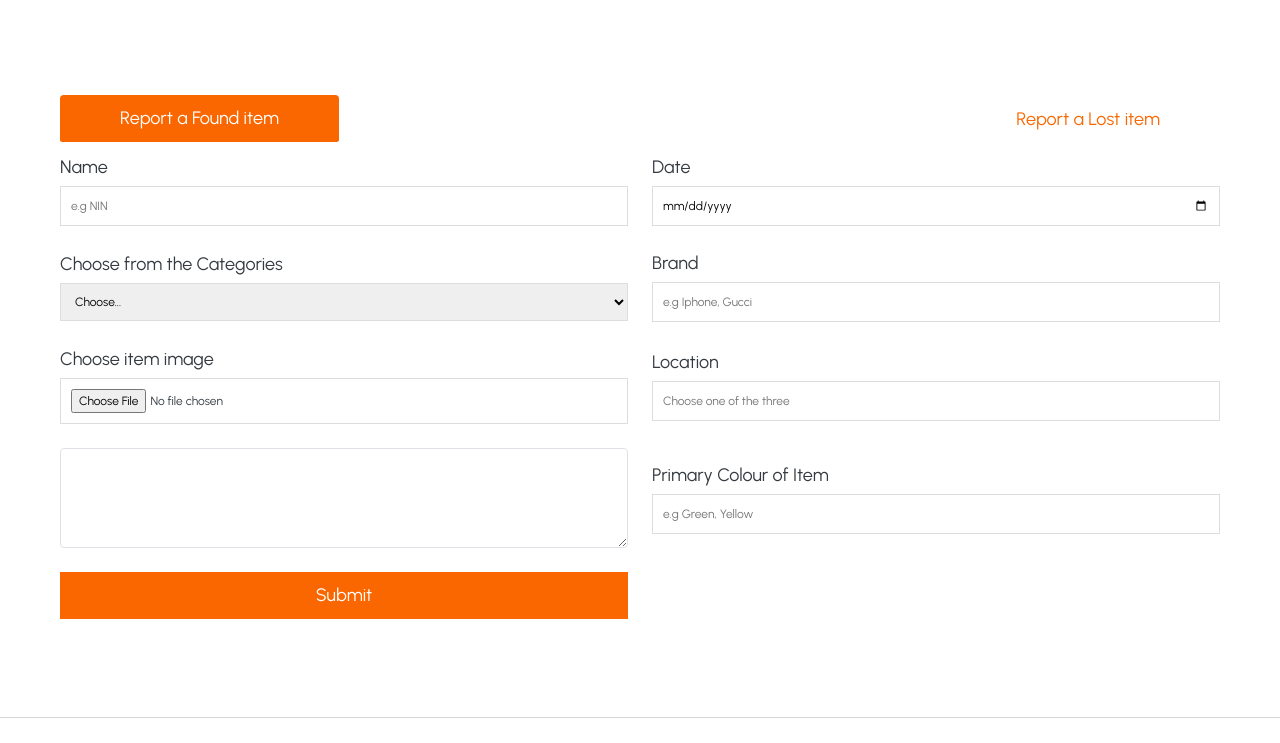
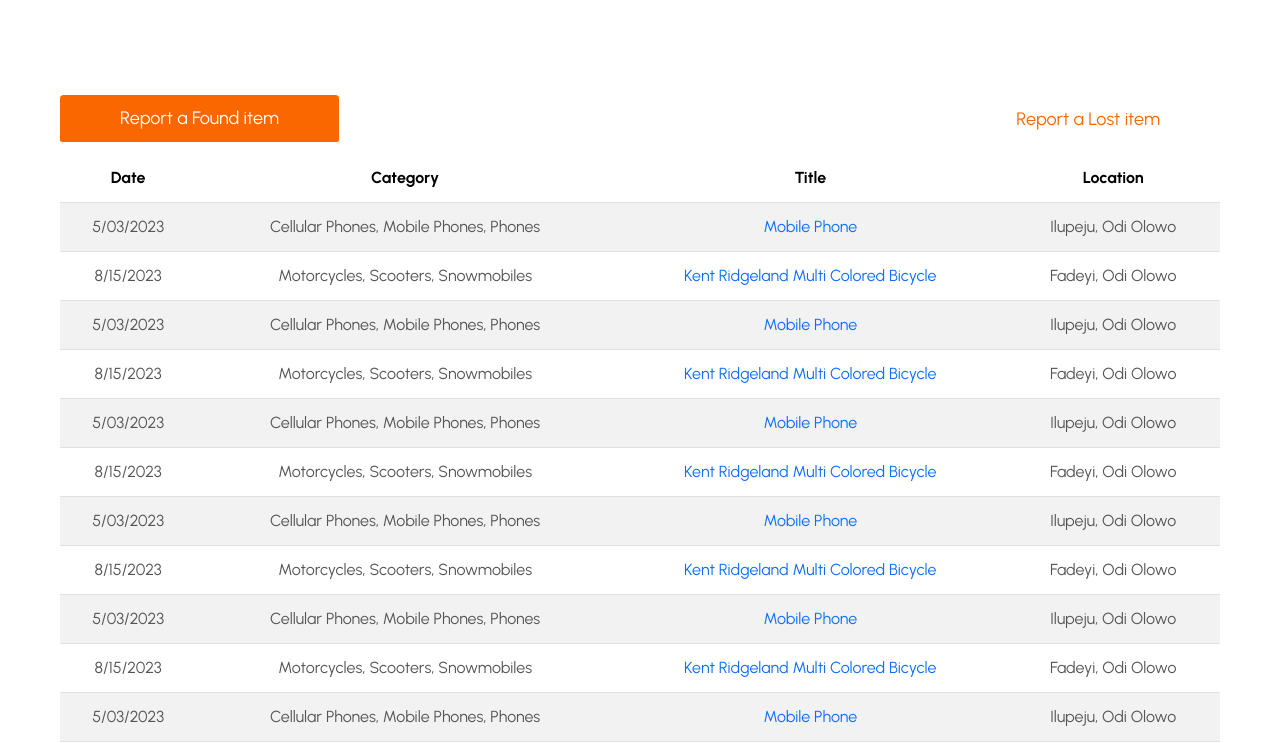
Before and after one commit to Confidenceb/Lost-Found, a plain HTML site: page items.html in a window 1280 px wide. Shown: the part 57-800 px from the top of the page. Drawn offline with Linux system fonts and the light colour scheme.

Commit message:
Created the table for the items page

```diff
--- a/css/items.css
+++ b/css/items.css
@@ -49,11 +49,20 @@
   font-size: 1.6rem;
 }
 
+td {
+  color: #555 !important;
+}
+
 .table-striped > tbody > tr:nth-of-type(odd) > * {
   /* background-color: rgba(0, 0, 0, 0.0001) !important; */
   margin-bottom: 1rem;
 }
 
 .table > :not(caption) > * > * {
-  padding: 1.6rem;
+  padding: 1.2rem;
 }
+
+.found-item-table-link,
+.lost-item-table-link {
+  text-decoration: none;
+}
--- a/items.html
+++ b/items.html
@@ -349,117 +349,132 @@
               role="tabpanel"
               aria-labelledby="pills-found-item-tab"
             >
-              <div class="found-item-form">
-                <form class="form">
-                  <div>
-                    <label class="form-label" for="item-name">Name</label>
-                    <input
-                      class="form-input"
-                      type="text"
-                      required
-                      id="item-name"
-                      placeholder="e.g NIN"
-                    />
-                  </div>
-                  <div>
-                    <label for="date-found" class="form-label">Date</label>
-                    <input
-                      class="form-input"
-                      type="date"
-                      required
-                      id="date-found"
-                    />
-                  </div>
-                  <div>
-                    <label class="form-label" for="inputGroupSelect04"
-                      >Choose from the Categories</label
-                    >
-                    <div class="input-group">
-                      <select
-                        class="form-input"
-                        class="form-select"
-                        id="inputGroupSelect04"
-                        aria-label="Choose categories of item"
-                      >
-                        <option selected>Choose...</option>
-                        <option value="Pet">Animals / Pet</option>
-                        <option value="Pet">Bags</option>
-                        <option value="Pet">Clothings</option>
-                        <option value="Pet">Collectors Item</option>
-                        <option value="Pet">Money</option>
-                        <option value="Pet">Documents</option>
-                        <option value="ID Card">ID Card</option>
-                        <option value="Electronics">Electronics</option>
-                        <option value="Gadgets">Personal Accessories</option>
-                        <option value="Gadgets">Ticket</option>
-                        <option value="Gadgets">Toys</option>
-                        <option value="Wallets">Wallets</option>
-                      </select>
-                    </div>
-                  </div>
-                  <div>
-                    <label class="form-label" for="item-brand">Brand</label>
-                    <input
-                      class="form-input"
-                      type="text"
-                      required
-                      id="item-brand"
-                      placeholder="e.g Iphone, Gucci"
-                    />
-                  </div>
-                  <div>
-                    <div>
-                      <label for="formFile" class="form-label"
-                        >Choose item image</label
-                      >
-                      <input
-                        class="form-input"
-                        class="form-control"
-                        type="file"
-                        id="formFile"
-                      />
-                    </div>
-                  </div>
-                  <div>
-                    <label for="exampleDataList" class="form-label"
-                      >Location</label
-                    >
-                    <input
-                      class="form-input"
-                      class="form-control"
-                      list="datalistOptions"
-                      id="exampleDataList"
-                      placeholder="Choose one of the three"
-                    />
-                    <datalist id="datalistOptions">
-                      <option value="Idi Oro">Idi Oro</option>
-                      <option value="Fadeyi">Fadeyi</option>
-                      <option value="Ilupeju">Ilupeju</option>
-                    </datalist>
-                  </div>
-                  <div class="form-floating">
-                    <textarea
-                      class="form-control"
-                      placeholder="Leave a comment here"
-                      id="floatingTextarea2"
-                      style="height: 100px"
-                    ></textarea>
-                  </div>
-                  <div>
-                    <label class="form-label" for="item-colour"
-                      >Primary Colour of Item</label
-                    >
-                    <input
-                      class="form-input"
-                      type="text"
-                      required
-                      id="item-colour"
-                      placeholder="e.g Green, Yellow"
-                    />
-                  </div>
-                  <button class="btn-submit">Submit</button>
-                </form>
-              </div>
+              <table class="table table-striped table-hover">
+                <thead>
+                  <tr>
+                    <th>Date</th>
+                    <th>Category</th>
+                    <th>Title</th>
+                    <th>Location</th>
+                  </tr>
+                </thead>
+                <tbody>
+                  <tr>
+                    <td>5/03/2023</td>
+                    <td>Cellular Phones, Mobile Phones, Phones</td>
+                    <td>
+                      <a href="listing.html" class="found-item-table-link">
+                        Mobile Phone
+                      </a>
+                    </td>
+                    <td>Ilupeju, Odi Olowo</td>
+                  </tr>
+                  <tr>
+                    <td>8/15/2023</td>
+                    <td>Motorcycles, Scooters, Snowmobiles</td>
+                    <td>
+                      <a href="listing.html" class="found-item-table-link">
+                        Kent Ridgeland Multi Colored Bicycle</td>
+                      </a>
+                      <td>Fadeyi, Odi Olowo</td>
+                  </tr>
+                  <tr>
+                    <td>5/03/2023</td>
+                    <td>Cellular Phones, Mobile Phones, Phones</td>
+                    <td>
+                      <a href="items.html" class="found-item-table-link">
+                        Mobile Phone
+                      </a>
+                    </td>
+                    <td>Ilupeju, Odi Olowo</td>
+                  </tr>
+                  <tr>
+                    <td>8/15/2023</td>
+                    <td>Motorcycles, Scooters, Snowmobiles</td>
+                    <td>
+                      <a href="listing.html" class="found-item-table-link">
+                        Kent Ridgeland Multi Colored Bicycle</td>
+                      </a>
+                      <td>Fadeyi, Odi Olowo</td>
+                  </tr>
+                  <tr>
+                    <td>5/03/2023</td>
+                    <td>Cellular Phones, Mobile Phones, Phones</td>
+                    <td>
+                      <a href="items.html" class="found-item-table-link">
+                        Mobile Phone
+                      </a>
+                    </td>
+                    <td>Ilupeju, Odi Olowo</td>
+                  </tr>
+                  <tr>
+                    <td>8/15/2023</td>
+                    <td>Motorcycles, Scooters, Snowmobiles</td>
+                    <td>
+                      <a href="listing.html" class="found-item-table-link">
+                        Kent Ridgeland Multi Colored Bicycle</td>
+                      </a>
+                      <td>Fadeyi, Odi Olowo</td>
+                  </tr>
+                  <tr>
+                    <td>5/03/2023</td>
+                    <td>Cellular Phones, Mobile Phones, Phones</td>
+                    <td>
+                      <a href="items.html" class="found-item-table-link">
+                        Mobile Phone
+                      </a>
+                    </td>
+                    <td>Ilupeju, Odi Olowo</td>
+                  </tr>
+                  <tr>
+                    <td>8/15/2023</td>
+                    <td>Motorcycles, Scooters, Snowmobiles</td>
+                    <td>
+                      <a href="listing.html" class="found-item-table-link">
+                        Kent Ridgeland Multi Colored Bicycle</td>
+                      </a>
+                      <td>Fadeyi, Odi Olowo</td>
+                  </tr>
+                  <tr>
+                    <td>5/03/2023</td>
+                    <td>Cellular Phones, Mobile Phones, Phones</td>
+                    <td>
+                      <a href="items.html" class="found-item-table-link">
+                        Mobile Phone
+                      </a>
+                    </td>
+                    <td>Ilupeju, Odi Olowo</td>
+                  </tr>
+                  <tr>
+                    <td>8/15/2023</td>
+                    <td>Motorcycles, Scooters, Snowmobiles</td>
+                    <td>
+                      <a href="listing.html" class="found-item-table-link">
+                        Kent Ridgeland Multi Colored Bicycle</td>
+                      </a>
+                      <td>Fadeyi, Odi Olowo</td>
+                  </tr>
+                  <tr>
+                    <td>5/03/2023</td>
+                    <td>Cellular Phones, Mobile Phones, Phones</td>
+                    <td>
+                      <a href="items.html" class="found-item-table-link">
+                        Mobile Phone
+                      </a>
+                    </td>
+                    <td>Ilupeju, Odi Olowo</td>
+                  </tr>
+                  <tr>
+                    <td>8/15/2023</td>
+                    <td>Motorcycles, Scooters, Snowmobiles</td>
+                    <td>
+                      <a href="listing.html" class="found-item-table-link">
+                        Kent Ridgeland Multi Colored Bicycle</td>
+                      </a>
+                      <td>Fadeyi, Odi Olowo</td>
+                  </tr>
+                </tbody>
+              </table>
             </div>
             <div
               class="tab-pane fade"
@@ -467,119 +482,132 @@
               role="tabpanel"
               aria-labelledby="pills-lost-item-tab"
             >
-              <div class="lost-item-form">
-                <form class="form">
-                  <div>
-                    <label class="form-label" for="item-name">Name</label>
-                    <input
-                      class="form-input"
-                      type="text"
-                      required
-                      id="item-name"
-                      placeholder="e.g NIN"
-                    />
-                  </div>
-                  <div>
-                    <label for="date-found" class="form-label">Date</label>
-                    <input
-                      class="form-input"
-                      type="date"
-                      required
-                      id="date-found"
-                    />
-                  </div>
-                  <div>
-                    <label class="form-label" for="inputGroupSelect04"
-                      >Choose from the Categories</label
-                    >
-                    <div class="input-group">
-                      <select
-                        class="form-input"
-                        class="form-select"
-                        id="inputGroupSelect04"
-                        aria-label="Choose categories of item"
-                        required
-                      >
-                        <option selected>Choose...</option>
-                        <option value="Pet">Animals / Pet</option>
-                        <option value="Pet">Bags</option>
-                        <option value="Pet">Clothings</option>
-                        <option value="Pet">Collectors Item</option>
-                        <option value="Pet">Money</option>
-                        <option value="Pet">Documents</option>
-                        <option value="ID Card">ID Card</option>
-                        <option value="Electronics">Electronics</option>
-                        <option value="Gadgets">Personal Accessories</option>
-                        <option value="Gadgets">Ticket</option>
-                        <option value="Gadgets">Toys</option>
-                        <option value="Wallets">Wallets</option>
-                      </select>
-                    </div>
-                  </div>
-                  <div>
-                    <label class="form-label" for="item-brand">Brand</label>
-                    <input
-                      class="form-input"
-                      type="text"
-                      id="item-brand"
-                      placeholder="e.g Iphone, Gucci"
-                    />
-                  </div>
-                  <div>
-                    <div>
-                      <label for="formFile" class="form-label"
-                        >Choose item image</label
-                      >
-                      <input
-                        class="form-input"
-                        class="form-control"
-                        type="file"
-                        id="formFile"
-                        required
-                      />
-                    </div>
-                  </div>
-                  <div>
-                    <label for="exampleDataList" class="form-label"
-                      >Location</label
-                    >
-                    <input
-                      class="form-input"
-                      class="form-control"
-                      list="datalistOptions"
-                      id="exampleDataList"
-                      placeholder="Choose one of the three"
-                      required
-                    />
-                    <datalist id="datalistOptions">
-                      <option value="Idi Oro">Idi Oro</option>
-                      <option value="Fadeyi">Fadeyi</option>
-                      <option value="Ilupeju">Ilupeju</option>
-                    </datalist>
-                  </div>
-                  <div class="form-floating">
-                    <textarea
-                      class="form-control"
-                      placeholder="Leave a comment here"
-                      id="floatingTextarea2"
-                      style="height: 100px"
-                    ></textarea>
-                  </div>
-                  <div>
-                    <label class="form-label" for="item-colour"
-                      >Primary Colour of Item</label
-                    >
-                    <input
-                      class="form-input"
-                      type="text"
-                      required
-                      id="item-colour"
-                      placeholder="e.g Green, Yellow"
-                    />
-                  </div>
-                  <button class="btn-submit" netlify>Submit</button>
-                </form>
-              </div>
+            <table class="table table-striped table-hover">
+                <thead>
+                  <tr>
+                    <th>Date</th>
+                    <th>Category</th>
+                    <th>Title</th>
+                    <th>Location</th>
+                  </tr>
+                </thead>
+                <tbody>
+                  <tr>
+                    <td>5/03/2023</td>
+                    <td>Apple IPhone XSMax</td>
+                    <td>
+                      <a href="listing.html" class="lost-item-table-link">
+                        Mobile Phone
+                      </a>
+                    </td>
+                    <td>Ilupeju, Odi Olowo</td>
+                  </tr>
+                  <tr>
+                    <td>8/15/2023</td>
+                    <td>Motorcycles, Scooters, Snowmobiles</td>
+                    <td>
+                      <a href="listing.html" class="lost-item-table-link">
+                        Kent Ridgeland Multi Colored Bicycle</td>
+                      </a>
+                      <td>Fadeyi, Odi Olowo</td>
+                  </tr>
+                  <tr>
+                    <td>5/03/2023</td>
+                    <td>Apple IPhone XSMax</td>
+                    <td>
+                      <a href="items.html" class="lost-item-table-link">
+                        Mobile Phone
+                      </a>
+                    </td>
+                    <td>Ilupeju, Odi Olowo</td>
+                  </tr>
+                  <tr>
+                    <td>8/15/2023</td>
+                    <td>Motorcycles, Scooters, Snowmobiles</td>
+                    <td>
+                      <a href="listing.html" class="lost-item-table-link">
+                        Kent Ridgeland Multi Colored Bicycle</td>
+                      </a>
+                      <td>Fadeyi, Odi Olowo</td>
+                  </tr>
+                  <tr>
+                    <td>5/03/2023</td>
+                    <td>Apple IPhone XSMax</td>
+                    <td>
+                      <a href="items.html" class="lost-item-table-link">
+                        Mobile Phone
+                      </a>
+                    </td>
+                    <td>Ilupeju, Odi Olowo</td>
+                  </tr>
+                  <tr>
+                    <td>8/15/2023</td>
+                    <td>Motorcycles, Scooters, Snowmobiles</td>
+                    <td>
+                      <a href="listing.html" class="lost-item-table-link">
+                        Kent Ridgeland Multi Colored Bicycle</td>
+                      </a>
+                      <td>Fadeyi, Odi Olowo</td>
+                  </tr>
+                  <tr>
+                    <td>5/03/2023</td>
+                    <td>Apple IPhone XSMax</td>
+                    <td>
+                      <a href="items.html" class="lost-item-table-link">
+                        Mobile Phone
+                      </a>
+                    </td>
+                    <td>Ilupeju, Odi Olowo</td>
+                  </tr>
+                  <tr>
+                    <td>8/15/2023</td>
+                    <td>Motorcycles, Scooters, Snowmobiles</td>
+                    <td>
+                      <a href="listing.html" class="lost-item-table-link">
+                        Kent Ridgeland Multi Colored Bicycle</td>
+                      </a>
+                      <td>Fadeyi, Odi Olowo</td>
+                  </tr>
+                  <tr>
+                    <td>5/03/2023</td>
+                    <td>Apple IPhone XSMax</td>
+                    <td>
+                      <a href="items.html" class="lost-item-table-link">
+                        Mobile Phone
+                      </a>
+                    </td>
+                    <td>Ilupeju, Odi Olowo</td>
+                  </tr>
+                  <tr>
+                    <td>8/15/2023</td>
+                    <td>Motorcycles, Scooters, Snowmobiles</td>
+                    <td>
+                      <a href="listing.html" class="lost-item-table-link">
+                        Kent Ridgeland Multi Colored Bicycle</td>
+                      </a>
+                      <td>Fadeyi, Odi Olowo</td>
+                  </tr>
+                  <tr>
+                    <td>5/03/2023</td>
+                    <td>Apple IPhone XSMax</td>
+                    <td>
+                      <a href="items.html" class="lost-item-table-link">
+                        Mobile Phone
+                      </a>
+                    </td>
+                    <td>Ilupeju, Odi Olowo</td>
+                  </tr>
+                  <tr>
+                    <td>8/15/2023</td>
+                    <td>Motorcycles, Scooters, Snowmobiles</td>
+                    <td>
+                      <a href="listing.html" class="lost-item-table-link">
+                        Kent Ridgeland Multi Colored Bicycle</td>
+                      </a>
+                      <td>Fadeyi, Odi Olowo</td>
+                  </tr>
+                </tbody>
+              </table>
             </div>
           </div>
         </div>
```
